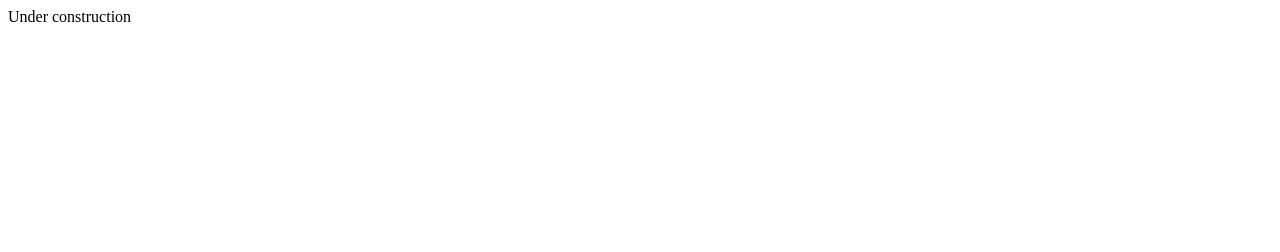
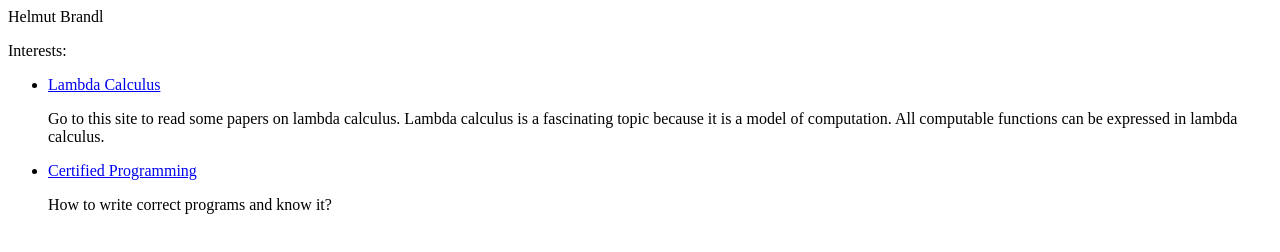
Before and after one commit to hbr/hbr.gihub.io, a plain HTML site: page index.html in a window 1280 px wide. Drawn offline with Linux system fonts and the light colour scheme.

Commit message:
Home page with some links
	modified:   index.html

```diff
--- a/index.html
+++ b/index.html
@@ -1 +1,44 @@
-Under construction
+<html>
+    <head>
+        <!-- Global site tag (gtag.js) - Google Analytics -->
+        <script
+            async src="https://www.googletagmanager.com/gtag/js?id=UA-168044895-2">
+        </script>
+
+        <script>
+          window.dataLayer = window.dataLayer || [];
+          function gtag(){dataLayer.push(arguments);}
+          gtag('js', new Date());
+
+          gtag('config', 'UA-168044895-2');
+        </script>
+    </head>
+
+
+    <body>
+        <p>Helmut Brandl</p>
+
+        <p>Interests:</p>
+        <ul>
+            <li>
+                <a href="https://hbr.github.io/Lambda-Calculus/index.html">
+                    Lambda Calculus
+                </a>
+
+                <p>Go to this site to read some papers on lambda calculus.
+                Lambda calculus is a fascinating topic because it is a model of
+                computation. All computable functions can be expressed in lambda
+                calculus.
+                <p>
+            </li>
+
+            <li>
+                <a href="https://hbr.github.io/Programming/index.html">
+                    Certified Programming
+                </a>
+
+                <p>How to write correct programs and know it?<p>
+            </li>
+        </ul>
+    </body>
+</html>
```
